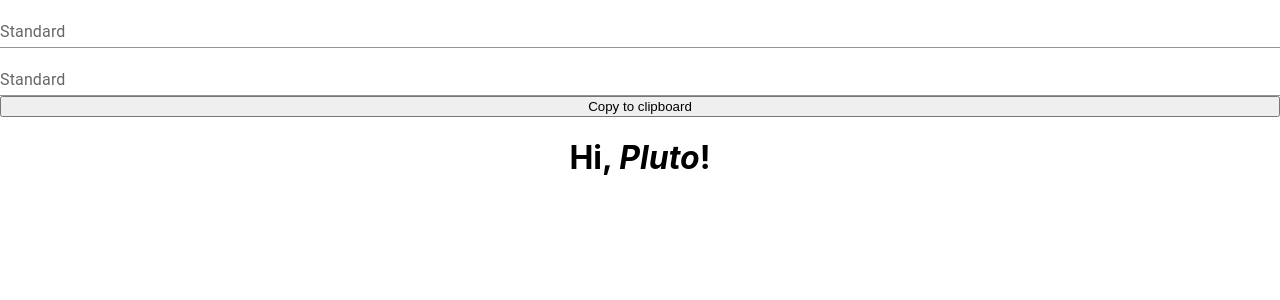
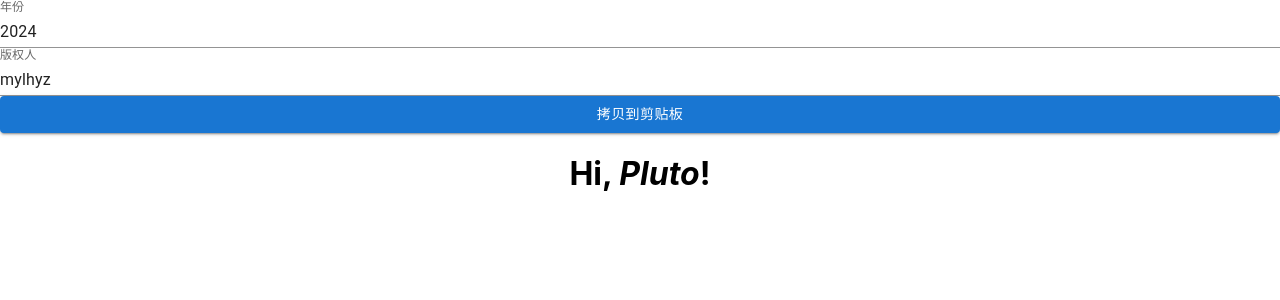
Before and after one commit to viper-license/viper-license-web, a React (Create React App) app: page / in a window 1280 px wide. Shown: the top 300 px of the page. Built offline with nearby package versions, Linux system fonts and the light colour scheme.

Commit message:
初步完成界面搭建

```diff
--- a/src/App.js
+++ b/src/App.js
@@ -1,18 +1,45 @@
+import React, { useState, useEffect } from "react";
 import "./App.css";
 import TextField from "@mui/material/TextField";
+import Button from "@mui/material/Button";
 import Markdown from "react-markdown";
 import { CopyToClipboard } from "react-copy-to-clipboard";
 
 function App() {
-  const markdownS = "# Hi, *Pluto*!";
+  const [year, setYear] = useState("2024");
+  const [user, setUser] = useState("mylhyz");
+  const [licenceShortStr, setLicenseShortStr] = useState("");
+  const [licenceShortMarkdownStr, setLicenseShortMarkdownStr] = useState("");
+  useEffect(() => {
+    setLicenseShortStr("");
+  }, []);
+  useEffect(() => {
+    setLicenseShortMarkdownStr("# Hi, *Pluto*!");
+  }, [licenceShortStr]);
   return (
     <div className="App">
-      <TextField id="standard-basic" label="Standard" variant="standard" />
-      <TextField id="standard-basic" label="Standard" variant="standard" />
+      <TextField
+        id="standard-basic"
+        label="年份"
+        variant="standard"
+        value={year}
+        onChange={(event) => {
+          setYear(event.target.value);
+        }}
+      />
+      <TextField
+        id="standard-basic"
+        label="版权人"
+        variant="standard"
+        value={user}
+        onChange={(event) => {
+          setUser(event.target.value);
+        }}
+      />
       <CopyToClipboard text="Hello!">
-        <button>Copy to clipboard</button>
+        <Button variant="contained">拷贝到剪贴板</Button>
       </CopyToClipboard>
-      <Markdown>{markdownS}</Markdown>
+      <Markdown>{licenceShortMarkdownStr}</Markdown>
     </div>
   );
 }
```
